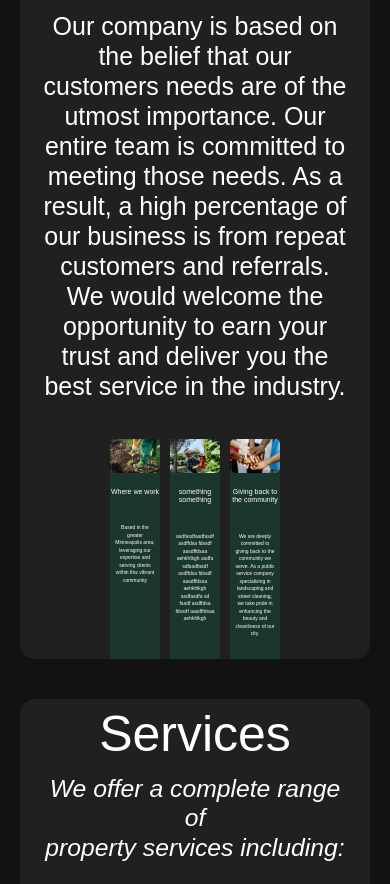
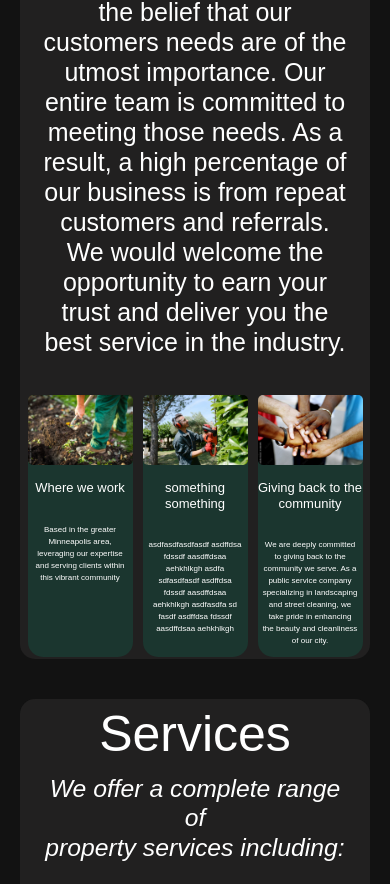
Before and after one commit to MikeAtwood/custom-products, a React (Vite) app: page / in a window 390 px wide. Shown: the part 926-1810 px from the top of the page. Built offline with nearby package versions, Linux system fonts and the light colour scheme.

Commit message:
styled image-container content

```diff
--- a/src/App.css
+++ b/src/App.css
@@ -473,7 +473,7 @@ nav.navbar {
     padding: 20px;
     background-color: rgb(33, 32, 32);
     border-radius: 15px;
-    max-height: 1250px;
+    max-height: 1240px;
   }
   .about h1 {
     font-size: 50px;
@@ -481,24 +481,16 @@ nav.navbar {
     padding-top: 80px;
   }
 
-
-  .about-img {
-    display: flex;
-    margin: 0 auto;
-    justify-content: space-between;
-    gap: 10px;
-  }
-
   .about-img .image-container {
     display: flex;
     flex-direction: column;
     align-items: center;
-    width: 50px;
+    width: 105px;
   }
 
   .about-img > img {
-    height: 300px;
-    height: 300px;
+    height: 100px;
+    height: 100px;
     cursor: pointer;
     position: relative;
     object-fit: cover;
@@ -513,11 +505,13 @@ nav.navbar {
   }
 
     .image-container {
+      width: 100%;
+      height: 85%;
       display: flex;
       flex-direction: column;
       align-items: center;
-      width: 100%;
       background-color: #0f6a534c;
+      border-radius: 15px;
     }
 
     .image-container img {
@@ -528,11 +522,12 @@ nav.navbar {
     .image-container p {
       text-align: center;
       padding: 5px;
-      font-size: 5px;
+      font-size: 8px;
+      padding-bottom: 40px;
     }
 
     .image-container h2 {
-      font-size: 7px;
+      font-size: 13px;
     }
   /*--------------------------------------------------------- SERVICES ---------------------------------------------------------*/
 
```
